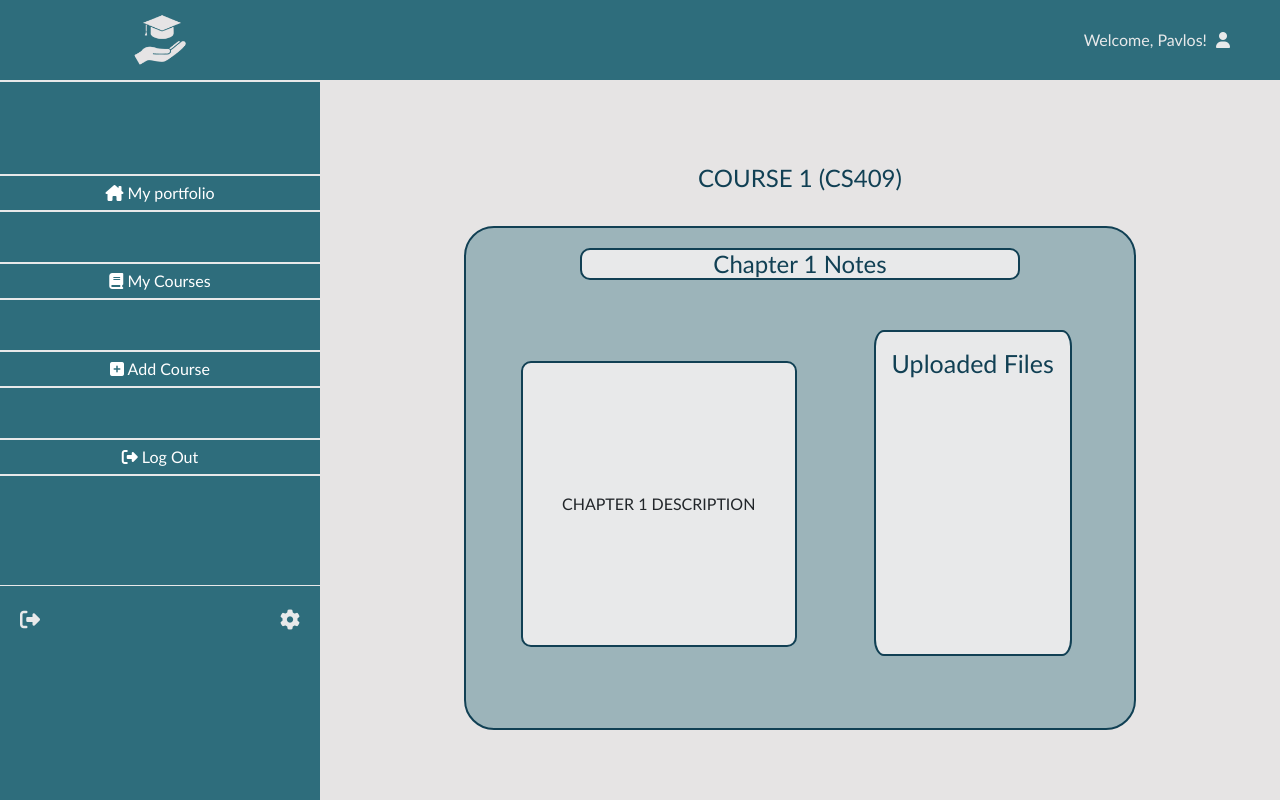
After one commit to SMisailidis/NeoLearn, a PHP site: page /viewNotesDetails.php in a window 1280 px wide. The commit adds this page. Run offline with PHP 8.4, Linux system fonts and the light colour scheme.

Commit message:
added view Notes Details (php and css)

```diff
--- /dev/null
+++ b/assets/css/viewNotesDetails.css
@@ -0,0 +1,113 @@
+.mainScreenViewNotesDetailsContainer {
+    display: flex;
+    justify-content: center;
+    flex-direction: column;
+    align-items: center;
+    flex-grow: 1;
+}
+
+.courseName {
+    text-align: center;
+    color: #114054;
+    padding: 10px;
+    margin-bottom: 20px;
+    font-size:x-large;
+}
+
+.allInfo {
+    width: 70%;
+    height: 70%;
+    border: 2px solid #114054;
+    padding: 20px;
+    box-sizing: border-box;
+    text-align: center;
+    border-radius: 30px;
+    background-color: rgba(46, 107, 122, 0.4);
+    display: flex;
+    flex-direction: column;
+    align-items: center;
+}
+
+.noteTitle{
+    border: 2px solid #114054;
+    color: #114054;
+    font-size: x-large;
+    width: 70%;
+    height: 7%;
+    margin-bottom: 10px;
+    display: flex;
+    align-items: center;
+    justify-content: center;
+    border-radius: 10px;
+    background-color: #e8e9ea;
+
+}
+
+.descandFilesContainer{
+    flex: 1;
+    margin-top: 10px;
+    display: flex;
+    flex-direction:row;
+    width: 100%;
+}
+
+.descandFilesContainer .descContainer{
+
+    width: 55%;
+    display: flex;
+    align-items: center;
+    justify-content: center;
+
+
+}
+
+.descandFilesContainer .filesContainer{
+    width: 45%;
+    display: flex;
+    align-items: center;
+    justify-content: center;
+}
+
+.descandFilesContainer .descContainer .descBox{
+    border: 2px solid #114054;
+    display: flex;
+    align-items: center;
+    justify-content: center;
+    width: 80%;
+    height: 70%;
+    border-radius: 10px;
+    background-color: #e8e9ea;
+
+
+}
+
+.descandFilesContainer .filesContainer .filesBox {
+    border: 2px solid #114054;
+    border-radius: 5%;
+    display: flex;
+    flex-direction: column;
+    align-items: center;
+    height: 80%;
+    width: 70%;
+    margin-bottom: 8%;
+    background-color: #e8e9ea;
+
+
+
+}
+
+
+.descandFilesContainer .filesContainer .filesBox .uploadText{
+    color: #114054;
+    font-size: 25px;
+    width:100%;
+    height: 20%;
+    display: flex;
+    align-items: center;
+    justify-content: center;
+}
+
+.descandFilesContainer .filesContainer .filesBox .uploadedFiles{
+    width:100%;
+    height: 80%;
+}
--- a/layout.php
+++ b/layout.php
@@ -22,6 +22,7 @@
         <link rel="stylesheet" href="assets/css/addCourse.css">
         <link rel="stylesheet" href="assets/css/viewStudCourses.css">
         <link rel="stylesheet" href="assets/css/viewCourseNotes.css">
+        <link rel="stylesheet" href="assets/css/viewNotesDetails.css">
         <!---------------->
 
         <!-- JS assets -->
--- a/viewCourseNotes.php
+++ b/viewCourseNotes.php
@@ -6,7 +6,7 @@
   <div class="Notes_central-div">
     <div class="allRectangles">
         <div class="Notesrectangle">
-            <a class="chapterNotesTitle" href="">Chapter 1 Notes</a>
+            <a class="chapterNotesTitle" href="./viewNotesDetails.php">Chapter 1 Notes</a>
             <a class="deleteNotes" href=""><img src="./assets/images/bin.png" alt=""></a>
         </div>
         <div class="Notesrectangle">
--- /dev/null
+++ b/viewNotesDetails.php
@@ -0,0 +1,20 @@
+<?php require 'layout.php' ?>
+<main class="mainScreenViewNotesDetailsContainer">
+<div class="courseName">COURSE 1 (CS409)</div>
+    <div class="allInfo">
+        <div class="noteTitle">Chapter 1 Notes</div>
+        <div class="descandFilesContainer">
+            <div class="descContainer">
+                <div class="descBox">
+                    CHAPTER 1 DESCRIPTION
+                </div>
+            </div>
+             <div class="filesContainer">
+                <div class="filesBox">
+                    <div class="uploadText">Uploaded Files</div>
+                    <div class="uploadedFiles"></div>
+                </div>
+             </div>
+        </div>
+    </div>
+</main>
```
